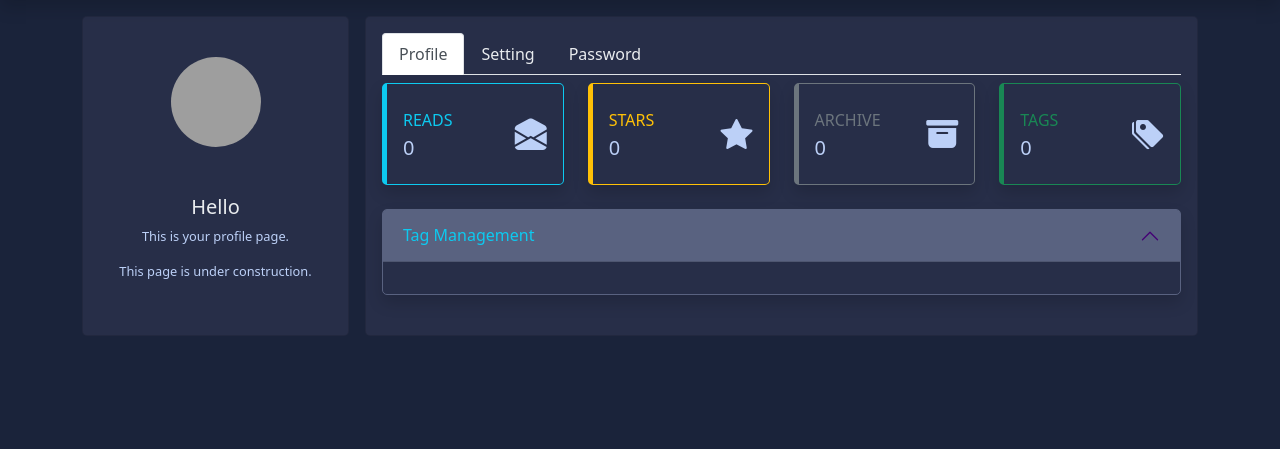
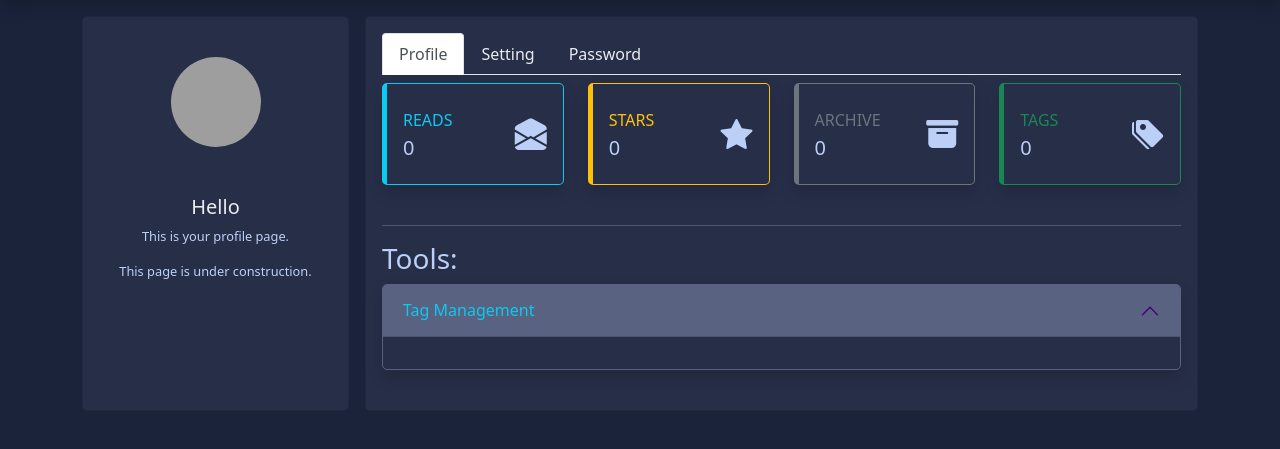
Before and after one commit to chelsemet/ArxivRoller, a Django app: template django_project/arxivroller/templates/accounts/profile.html in a window 1280 px wide. Shown: the part 56-505 px from the top of the page. Run offline with Django 3.2, Linux system fonts and the light colour scheme; the template is opened without the code that fills it, so the values that code supplies are empty; style sheets or scripts are compiled from the project's sources; parts of the project's set-up code (start-up, migrations or seed data) failed here and were passed over; some libraries are stand-ins or nearby versions; grey boxes are pictures that could not be loaded.

Commit message:
update html

```diff
--- a/django_project/arxivroller/templates/accounts/profile.html
+++ b/django_project/arxivroller/templates/accounts/profile.html
@@ -89,6 +89,9 @@
 </div>
 
 <!-- Content Row -->
+
+<hr>
+<h3>Tools: </h3>
 
 <!-- Tag Management -->
 <div class="row">
```
